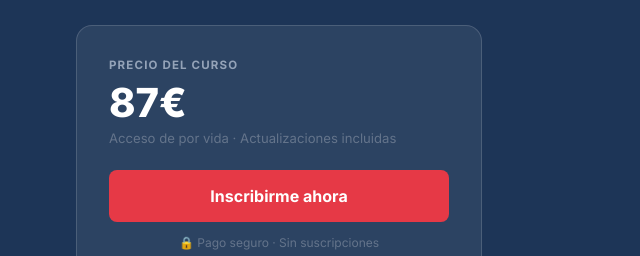
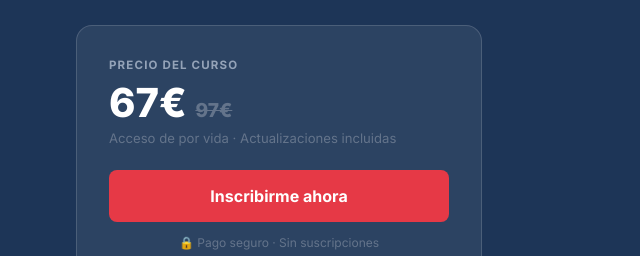
Before and after one commit to academiaencuadre/academia-encuadre, a website: page curso-lenguaje-visual.html in a window 1280 px wide. Shown: the part 131-387 px from the top of the page, 588-1228 px from the left. Drawn offline with nearby package versions, Linux system fonts and the light colour scheme.

Commit message:
Corregir precios, enlazar páginas de curso y completar sitemap

```diff
--- a/curso-lenguaje-visual.html
+++ b/curso-lenguaje-visual.html
@@ -113,7 +113,7 @@ height="0" width="0" style="display:none;visibility:hidden"></iframe></noscript>
       </div>
       <div class="hero-cta">
         <div class="precio-label">Precio del curso</div>
-        <div class="precio">87€</div>
+        <div class="precio">67€ <span style="text-decoration:line-through;color:#64748b;font-size:1.2rem;">97€</span></div>
         <div class="precio-desc">Acceso de por vida · Actualizaciones incluidas</div>
         <a href="https://jamonpay.gumroad.com" class="btn-comprar" target="_blank">Inscribirme ahora</a>
         <div class="garantia">🔒 Pago seguro · Sin suscripciones</div>
```
